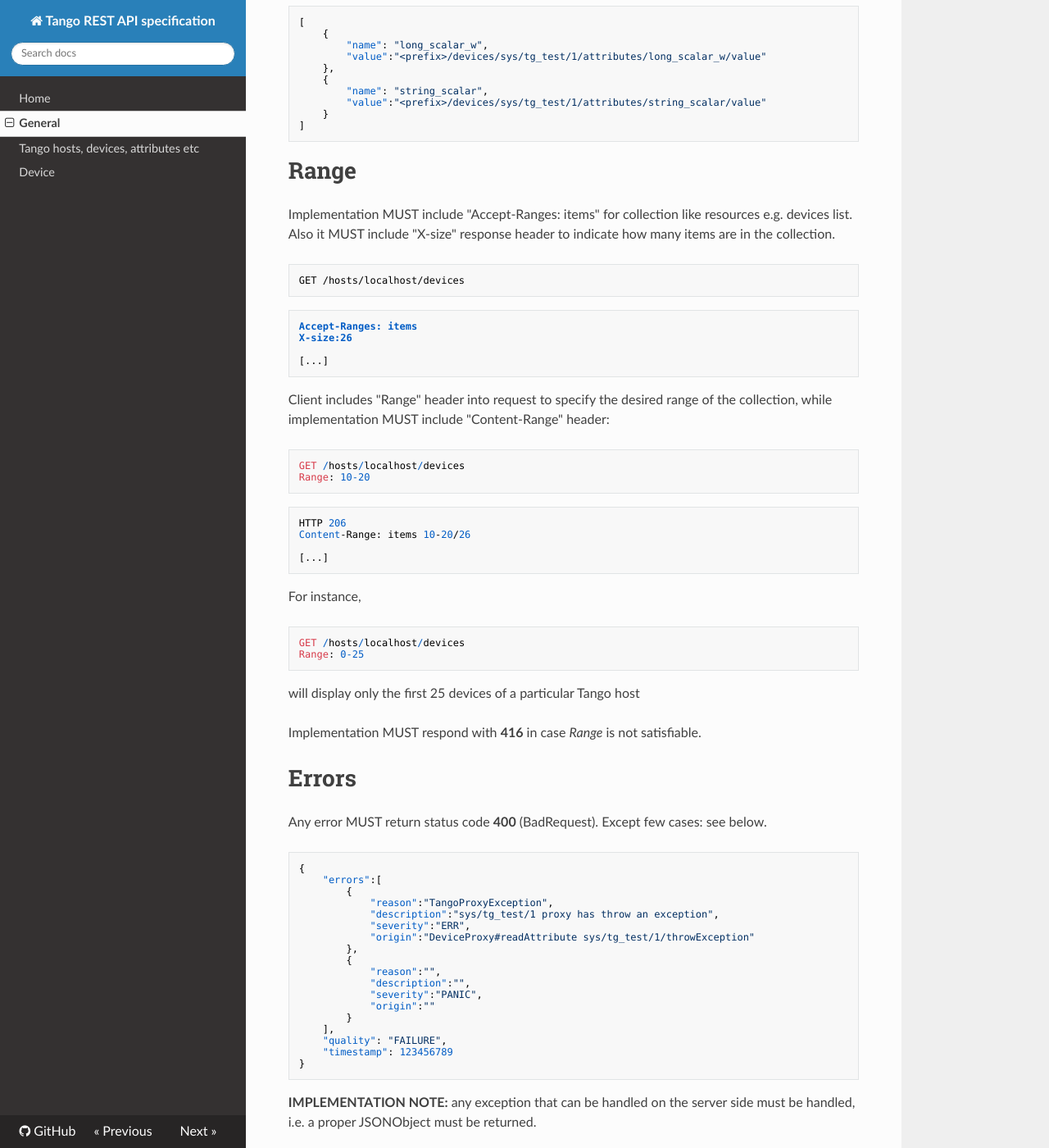
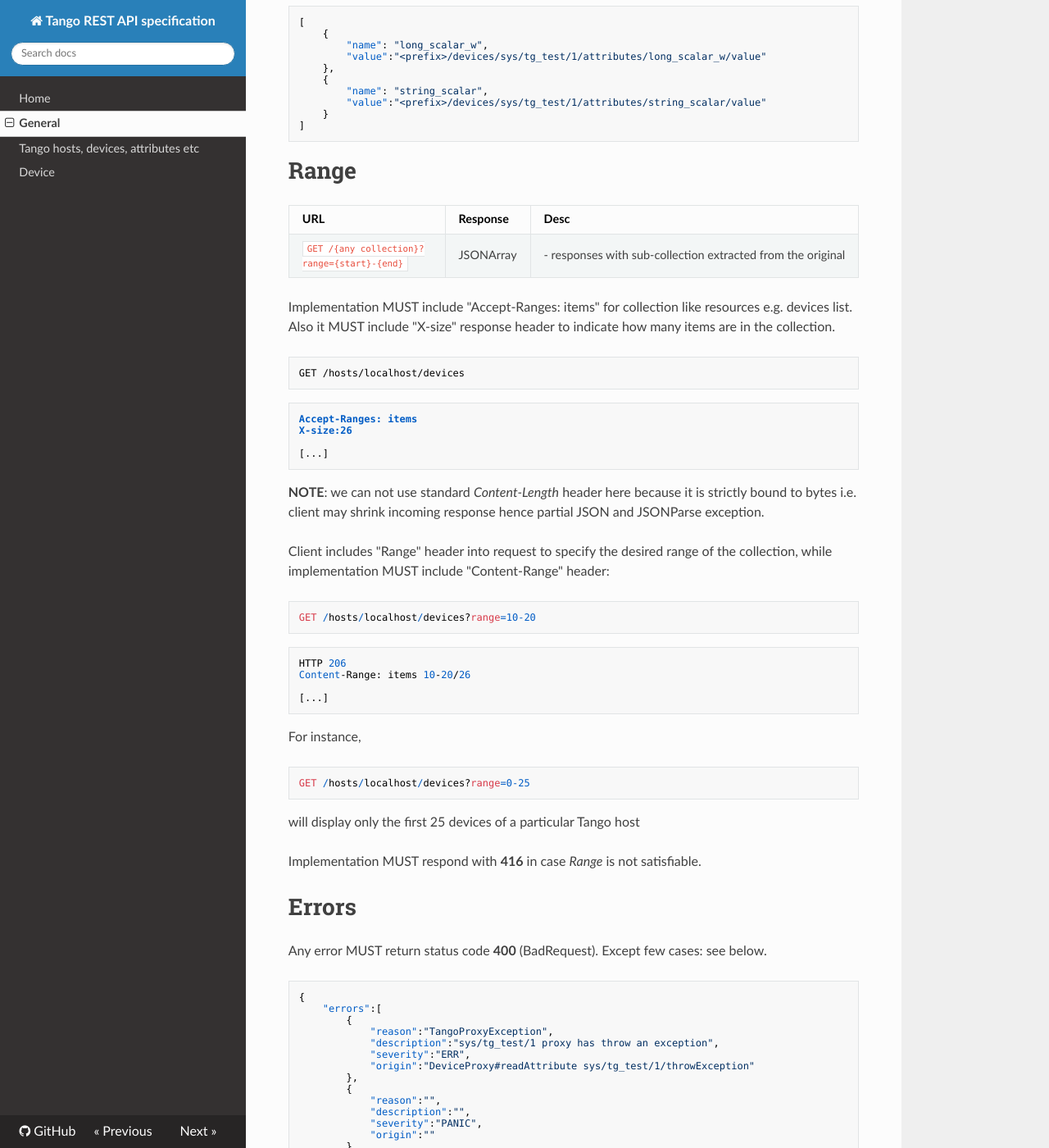
Before and after one commit to tango-controls/rest-api, an MkDocs documentation site: the page built from docs/general.md, in a window 1280 px wide and 1400 px high, scrolled down 2786 px. Shown: the whole window at 82% size. Built offline with MkDocs 1.6.1, drawn with Linux system fonts in a browser that asks for light colours; nearby versions of some CDN libraries; old or Windows-style settings are respelled for this version of MkDocs.

Commit message:
Progress: rc5

````diff
--- a/docs/general.md
+++ b/docs/general.md
@@ -129,6 +129,11 @@ This one shows everything except _info_ and _properties_ fields:
 
 # Range
 
+URL                |   Response  | Desc
+------------------- | ----------- | ---------------------------------------------------
+`GET /{any collection}?range={start}-{end}` | JSONArray | - responses with sub-collection extracted from the original
+
+
 Implementation MUST include "Accept-Ranges: items" for collection like resources e.g. devices list. Also it MUST include "X-size" response header to indicate how many items are in the collection.
 
 ```
@@ -142,11 +147,12 @@ X-size:26
 [...]
 ```
 
+**NOTE**: we can not use standard _Content-Length_ header here because it is strictly bound to bytes i.e. client may shrink incoming response hence partial JSON and JSONParse exception.
+
 Client includes "Range" header into request to specify the desired range of the collection, while implementation MUST include "Content-Range" header:
 
 ```
-GET /hosts/localhost/devices
-Range: 10-20
+GET /hosts/localhost/devices?range=10-20
 ```
 
 ```
@@ -158,8 +164,7 @@ Content-Range: items 10-20/26
 
 For instance,
 ```
-GET /hosts/localhost/devices
-Range: 0-25
+GET /hosts/localhost/devices?range=0-25
 ```
 
 will display only the first 25 devices of a particular Tango host
--- a/pom.xml
+++ b/pom.xml
@@ -62,7 +62,7 @@
         <dependency>
             <groupId>com.google.guava</groupId>
             <artifactId>guava</artifactId>
-            <version>11.0.2</version>
+            <version>22.0</version>
         </dependency>
         <dependency>
             <groupId>org.jboss.resteasy</groupId>
@@ -93,8 +93,8 @@
                 <groupId>org.apache.maven.plugins</groupId>
                 <artifactId>maven-compiler-plugin</artifactId>
                 <configuration>
-                    <source>1.7</source>
-                    <target>1.7</target>
+                    <source>1.8</source>
+                    <target>1.8</target>
                     <encoding>${project.build.sourceEncoding}</encoding>
                 </configuration>
             </plugin>
````
Also changed, not shown: 1 other file.
